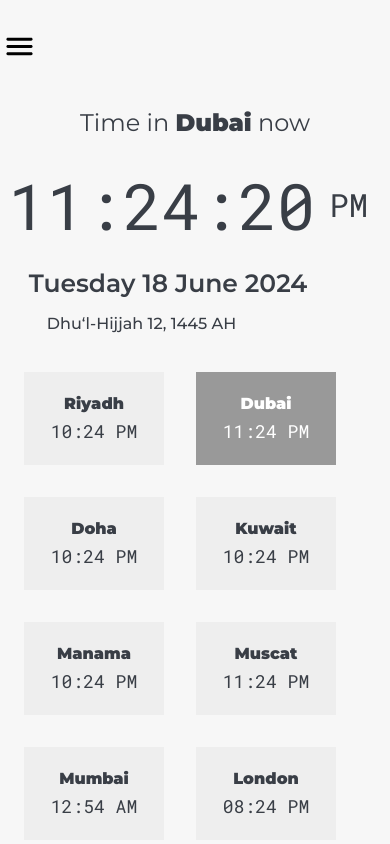
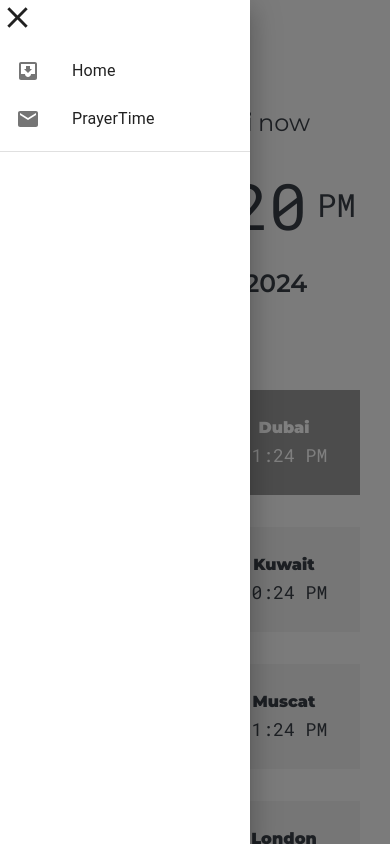
Before and after one commit to balaji1610/time-now, a Next.js app: page / in a window 390 px wide. Both pictures are taken after a click on the icon 19 px from the left and 46 px from the top of the page. Shown: the top 844 px of the page. Built offline with nearby package versions, Linux system fonts and the light colour scheme; no server answers.

Commit message:
Fixed Mobile UI

```diff
--- /dev/null
+++ b/src/app/PrayerTime/page.tsx
@@ -0,0 +1,3 @@
+export default function PrayerTime() {
+  return <div>Prayer TIme</div>;
+}
--- a/src/app/TimePage.tsx
+++ b/src/app/TimePage.tsx
@@ -12,13 +12,28 @@ import {
 import { useApplicationContext } from "@/app/Context/ApplicationContext";
 import MenuRoundedIcon from "@mui/icons-material/MenuRounded";
 import useMediaQuery from "@mui/material/useMediaQuery";
+import Link from "next/link";
+
+import Box from "@mui/material/Box";
+import Drawer from "@mui/material/Drawer";
+import List from "@mui/material/List";
+import Divider from "@mui/material/Divider";
+import ListItem from "@mui/material/ListItem";
+import ListItemButton from "@mui/material/ListItemButton";
+import ListItemIcon from "@mui/material/ListItemIcon";
+import ListItemText from "@mui/material/ListItemText";
+import InboxIcon from "@mui/icons-material/MoveToInbox";
+import MailIcon from "@mui/icons-material/Mail";
+import CloseIcon from "@mui/icons-material/Close";
+import { useRouter } from "next/navigation";
+
 export default function TimePage() {
   const [time, setTime] = useState(new Date());
   const [currentTimeDate, setCurrentTimeDate] = useState(GulfTimeZoneInfo[1]);
   const [timeZone, setTimeZone] = useState(GulfTimeZoneInfo[1].timeZone);
   const [hover, setHover] = useState<number | null>(null);
   const [prayertime, setPrayerTime] = useState([]);
-  const isdeskopScreen = useMediaQuery("(min-width:600px)");
+  const isDesktopScreen = useMediaQuery("(min-width:600px)");
 
   const { setLoading, currentCity, setCurrentCity, setIsNotDisplayPrayerTime } =
     useApplicationContext();
@@ -96,24 +111,25 @@ export default function TimePage() {
       color: "#393E46",
     },
     cityTime: {
-      fontSize: isdeskopScreen ? "10rem" : "4rem",
-      display: "inline",
-      lineHeight: isdeskopScreen ? "11rem" : "6rem",
-      width: "49rem",
+      fontSize: isDesktopScreen ? "10rem" : "4rem",
+      display: "flex",
+      lineHeight: isDesktopScreen ? "11rem" : "6rem",
+      flexDirection: "row" as "row",
+      justifyContent: isDesktopScreen ? "center" : "flex-end",
     },
     hourFormat: {
-      fontSize: isdeskopScreen ? "5rem" : "2rem",
+      fontSize: isDesktopScreen ? "5rem" : "2rem",
       display: "flex",
       flexDirection: "column" as "column",
-      height: isdeskopScreen ? "12rem" : "6rem",
-      alignItems: "center",
+      height: isDesktopScreen ? "12rem" : "6rem",
+      alignItems: isDesktopScreen ? "center" : "flex-start",
       justifyContent: "center",
-      width: isdeskopScreen ? "auto" : "100%",
+      width: isDesktopScreen ? "auto" : "100%",
     },
     currentCityParentCard: {
       display: "flex",
       flexDirection: "row" as "row",
-      height: isdeskopScreen ? "20rem" : "40rem",
+      height: isDesktopScreen ? "20rem" : "46rem",
       alignItems: "center",
     },
     currentCityLayout: {
@@ -139,11 +155,18 @@ export default function TimePage() {
     dateLayout: {
       display: "inline-flex",
       flexDirection: "column" as "column",
-      justifyContent: isdeskopScreen ? "flex-start" : "center",
+      justifyContent: isDesktopScreen ? "flex-start" : "center",
       alignItems: "center",
       height: "6rem",
       width: "20rem",
       rowGap: "1rem",
+      color: "#393E46",
+    },
+
+    hourFormatGrid: {
+      display: "grid",
+      gridTemplateColumns: isDesktopScreen ? "91%  6%" : "80%  20%",
+      columnGap: "10px",
       color: "#393E46",
     },
   };
@@ -190,7 +213,47 @@ export default function TimePage() {
       }
     })
     .filter((el) => el != undefined);
+  const router = useRouter();
+  const [isSidbar, setIsSidebar] = useState<boolean>(false);
 
+  const [open, setOpen] = useState(false);
+
+  const openSidebar = () => {
+    setOpen(true);
+  };
+  const closeSidebar = () => {
+    setOpen(false);
+  };
+
+  const handleRouting = (currentRoute: string) => {
+    const routering: {
+      [x: string]: string;
+    } = {
+      Home: "/",
+      PrayerTime: "./PrayerTime",
+    };
+    router.push(routering[currentRoute as string]);
+  };
+  const DrawerList = (
+    <Box sx={{ width: 250 }} role="presentation">
+      <div onClick={closeSidebar}>
+        <CloseIcon fontSize="large" sx={{ cursor: "pointer" }} />
+      </div>
+      <List>
+        {["Home", "PrayerTime"].map((text, index) => (
+          <ListItem key={text} disablePadding>
+            <ListItemButton onClick={() => handleRouting(text)}>
+              <ListItemIcon>
+                {index % 2 === 0 ? <InboxIcon /> : <MailIcon />}
+              </ListItemIcon>
+              <ListItemText primary={text} />
+            </ListItemButton>
+          </ListItem>
+        ))}
+      </List>
+      <Divider />
+    </Box>
+  );
   return (
     <div>
       <Grid
@@ -203,9 +266,16 @@ export default function TimePage() {
         width="6%"
       >
         <Grid>
-          <MenuRoundedIcon fontSize="large" sx={{ cursor: "pointer" }} />
+          <MenuRoundedIcon
+            fontSize="large"
+            sx={{ cursor: "pointer" }}
+            onClick={openSidebar}
+          />
         </Grid>
       </Grid>
+      <Drawer open={open} onClose={closeSidebar}>
+        {DrawerList}
+      </Drawer>
       <Grid
         container
         xs={12}
@@ -214,7 +284,7 @@ export default function TimePage() {
         alignItems="center"
         height="27rem"
       >
-        <Grid xs={isdeskopScreen ? 8 : 12}>
+        <Grid xs={isDesktopScreen ? 8 : 12}>
           <h2
             className={Font.city}
             style={{ color: "#393E46", fontWeight: "400", textAlign: "center" }}
@@ -225,13 +295,20 @@ export default function TimePage() {
             </span>{" "}
             now
           </h2>
-          <div className={Font.hourfont} style={timeZoneStyle.cityFlex}>
+          {/* <div className={Font.hourfont} style={timeZoneStyle.cityFlex}>
             {" "}
             <div style={timeZoneStyle.cityTime}> {cityTime[0]}</div>
             <div style={timeZoneStyle.hourFormat}>
               {cityTime[1].toUpperCase()}
             </div>
+          </div> */}
+          <div className={Font.hourfont} style={timeZoneStyle.hourFormatGrid}>
+            <div style={timeZoneStyle.cityTime}> {cityTime[0]}</div>
+            <div style={timeZoneStyle.hourFormat}>
+              {cityTime[1].toUpperCase()}
+            </div>
           </div>
+
           <div className={Font.city} style={timeZoneStyle.dateLayout}>
             <div>
               {" "}
@@ -243,7 +320,7 @@ export default function TimePage() {
             </div>
           </div>
         </Grid>
-        <Grid xs={isdeskopScreen ? 4 : 12}>
+        <Grid xs={isDesktopScreen ? 4 : 12}>
           <div style={timeZoneStyle.currentCityParentCard}>
             <div>
               {" "}
@@ -270,7 +347,7 @@ export default function TimePage() {
                           : "#393E46",
                         cursor: "pointer",
                         rowGap: "6px",
-                        padding: isdeskopScreen ? "10px" : "22px",
+                        padding: isDesktopScreen ? "10px" : "28px",
                         alignItems: "center",
                         fontWeight: "900",
                         margin: "1rem",
@@ -295,6 +372,7 @@ export default function TimePage() {
           </div>
         </Grid>
       </Grid>
+
       {/* <PrayerTimeLayout preparePrayerTimes={preparePrayerTimes} /> */}
     </div>
   );
```
